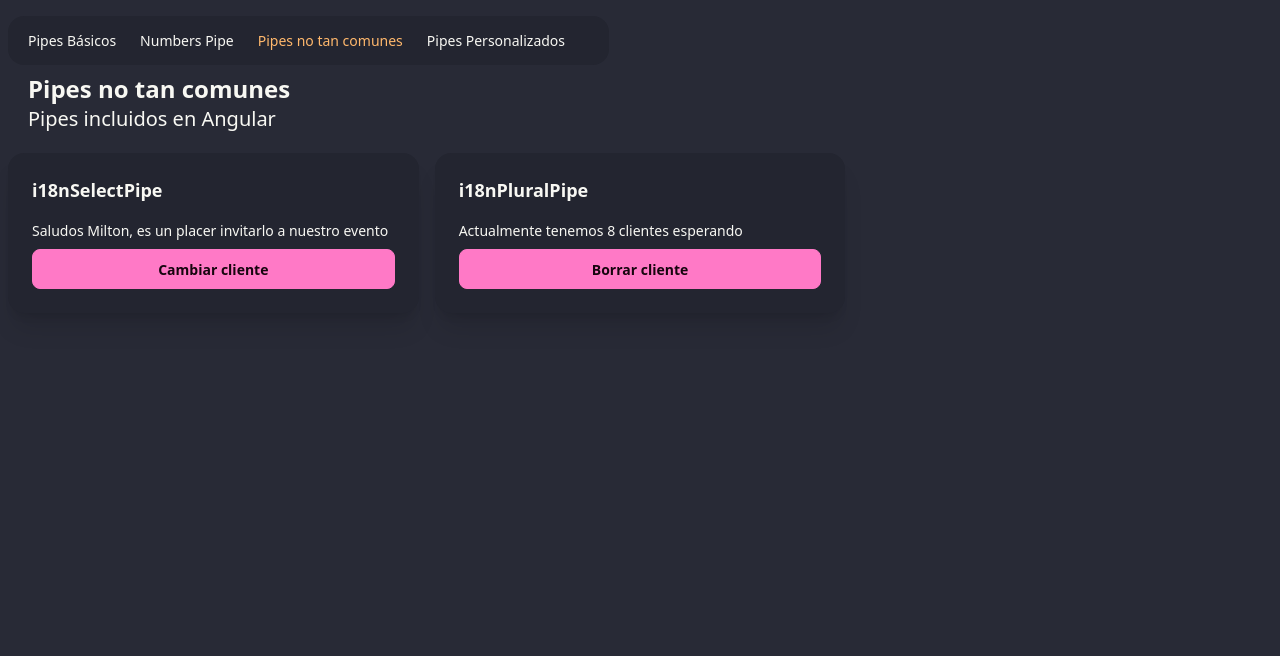
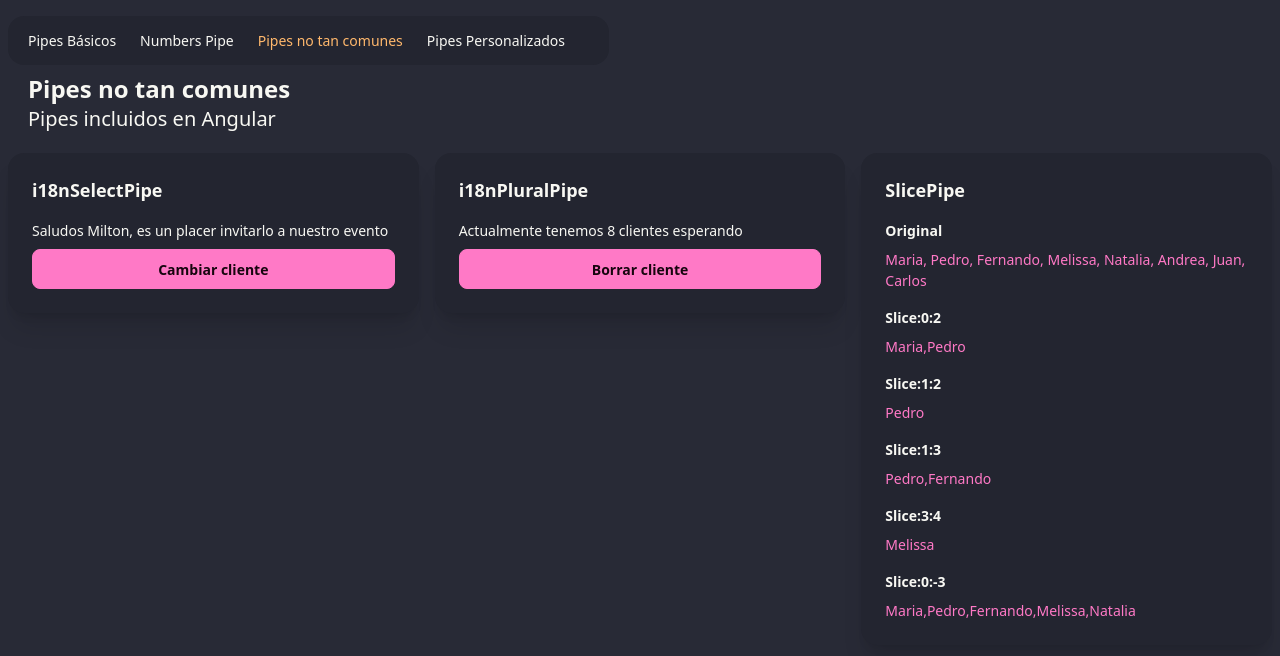
Before and after one commit to GenerationMilton/angular-pipes, an Angular app: page /uncommon in a window 1280 px wide. Shown: the top 656 px of the page. Built offline with nearby package versions, Linux system fonts and the light colour scheme.

Commit message:
angular :sparkles: SlicePipe in pipes

```diff
--- a/src/app/pages/uncommon-page/uncommon-page.component.html
+++ b/src/app/pages/uncommon-page/uncommon-page.component.html
@@ -26,5 +26,27 @@
     </button>
   </app-card>
 
+   <app-card title="SlicePipe">
+    <b>Original</b>
+    <p class="text-primary">
+        {{ clients().join(', ') }}
+    </p>
+    <b class="mt-2">Slice:0:2</b>
+    <p class="text-primary">{{ clients() | slice : 0 : 2}}</p>
+
+    <b class="mt-2">Slice:1:2</b>
+    <p class="text-primary">{{ clients() | slice : 1 : 2}}</p>
+
+    <b class="mt-2">Slice:1:3</b>
+    <p class="text-primary">{{ clients() | slice : 1 : 3}}</p>
+
+    <b class="mt-2">Slice:3:4</b>
+    <p class="text-primary">{{ clients() | slice : 3 : 4}}</p>
+
+    <b class="mt-2">Slice:0:-3</b>
+    <p class="text-primary">{{ clients() | slice : 0 : -3}}</p>
+
+  </app-card>
+
 
 </div>
--- a/src/app/pages/uncommon-page/uncommon-page.component.ts
+++ b/src/app/pages/uncommon-page/uncommon-page.component.ts
@@ -1,6 +1,6 @@
 import {  Component, signal } from '@angular/core';
 import { CardComponent } from "../../components/card/card.component";
-import { I18nPluralPipe, I18nSelectPipe } from '@angular/common';
+import { I18nPluralPipe, I18nSelectPipe, SlicePipe } from '@angular/common';
 
 //2 clients
 const client1 ={
@@ -19,7 +19,7 @@
 
 @Component({
   selector: 'app-uncommon-page',
-  imports: [CardComponent, I18nSelectPipe, I18nPluralPipe],
+  imports: [CardComponent, I18nSelectPipe, I18nPluralPipe, SlicePipe],
   templateUrl: './uncommon-page.component.html',
 })
 export default class UncommonPageComponent {
@@ -67,4 +67,5 @@
     deleteClient() {
       this.clients.update( prev => prev.slice(1) )
     }
+
  }
```
